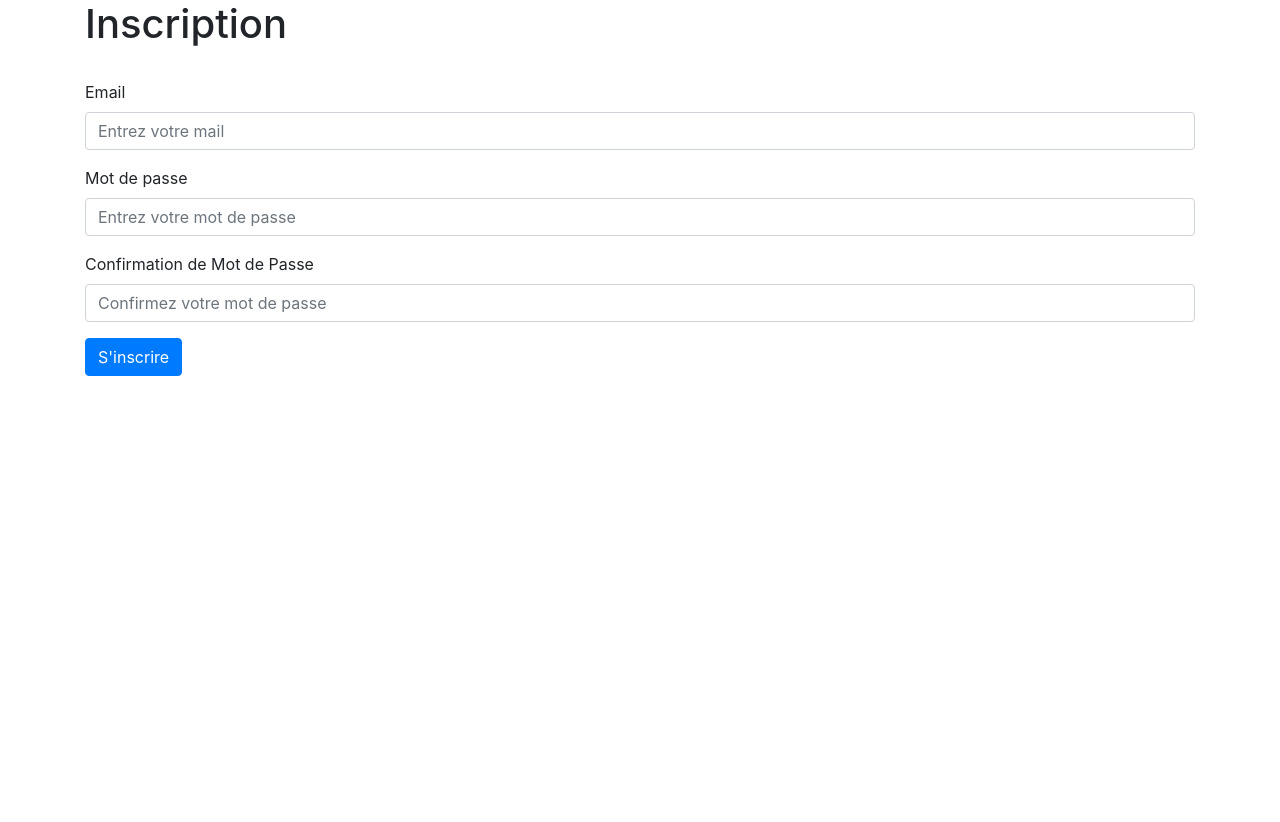
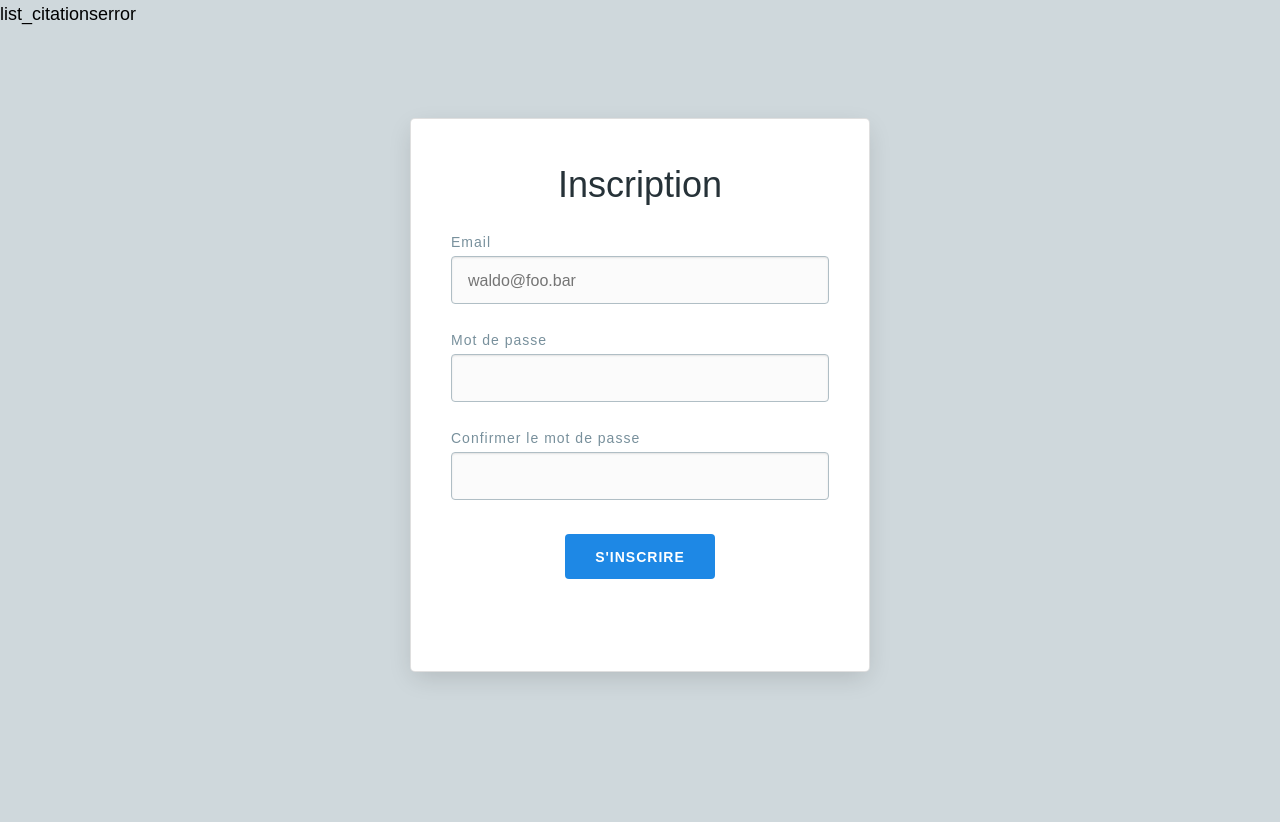
Before and after one commit to Fuzhyon/nosql_citations_python, a Flask app: page /inscription/ in a window 1280 px wide. Before the commit the page ends 376 px from the top, so only its background shows below. Run offline with Flask 2, Linux system fonts and the light colour scheme; some libraries are stand-ins or nearby versions.

Commit message:
feat: inscription utilisateur améliorée

```diff
--- a/app.py
+++ b/app.py
@@ -1,6 +1,7 @@
-from flask import Flask, render_template, request
+from flask import Flask, render_template, request, flash, jsonify
 from db import MongoDBConnector
 from flask_pymongo import PyMongo
+from passlib.hash import pbkdf2_sha256 as encryptor
 
 app = Flask(__name__)
 
@@ -43,6 +44,9 @@ def add_user():
     password = request.form['password']
     confirmation_pwd = request.form['confirmPassword']
     if password == confirmation_pwd:
+        password = encryptor.encrypt(password)
+        if bdd.mail_already_exist(mail):
+            return jsonify({"error":"Cette adresse mail existe déjà"}), 400
         bdd.add_user(mail, password)
     return render_template(page_index, list_citations=bdd.get_all_citations())
 
@@ -52,7 +56,7 @@ def launch_citation():
     return render_template('add_citation.html')
 
 
-@app.route('/add_citation/', methods=[ 'POST'])
+@app.route('/add_citation/', methods=['POST'])
 def add_citation():
     input_citation = request.form['text']
     input_author = request.form['author']
--- a/db.py
+++ b/db.py
@@ -1,3 +1,4 @@
+from flask import jsonify
 from pymongo import MongoClient
 
 
@@ -20,6 +21,9 @@ class MongoDBConnector:
     def get_user(self):
         return self._user.find_one()
 
+    def mail_already_exist(self, mail):
+        return self._user.find_one({"mail": mail})
+
     # CITATIONS
 
     def get_all_citations(self):
--- a/static/css/style.css
+++ b/static/css/style.css
@@ -1,99 +1,178 @@
-table {
-border: medium solid #000000;
-width: 50%;
+/*
+  Colors: http://getuicolors.com
+*/
+
+/* Setup */
+:root {
+  --black: #000000;
+  --almost-black: #263238;
+  --white: #ffffff;
+  --almost-white: #FBFBFB;
+  --grey-light: #CFD8DC;
+  --grey: #B0BEC5;
+  --grey-medium: #78909C;
+  --grey-dark: #455A64;
+  --primary: #1E88E5;
+  --primary-dark: #1976D2;
+  --secondary: #CFD8DC;
+  --secondary-dark: #B0BEC5;
+  --red: #EF4836;
 }
-td, th {
-border: thin solid #6495ed;
-width: 50%;
+
+* {
+  position: relative;
+  box-sizing: border-box;
 }
+
+body {
+  margin: 0;
+  font-family: sans-serif;
+  font-size: 18px;
+  line-height: 28px;
+  color: var(--black);
+  background: var(--grey-light);
+}
+
+/* Typography */
+.center {
+  text-align: center;
+}
+
+h1 {
+  margin: 0.5em 0 1em;
+  font-size: 26px;
+  line-height: 1.2;
+  color: var(--almost-black);
+}
+
+h2 {
+  margin: 0.5em 0 1em;
+  font-size: 20px;
+  line-height: 1.2;
+  color: var(--grey-dark);
+}
+
+p {
+  margin: 24px 0;
+}
+
+/* Cards */
+.card-wrapper {
+  margin: 0 auto;
+  padding: 90px 30px;
+  flex-wrap: wrap;
+  justify-content: center;
+  display: flex;
+}
+
+.card {
+  margin: 0 30px 60px;
+  padding: 20px 40px;
+  width: 460px;
+  box-shadow: 0 8px 26px -4px rgba(0,0,0,0.15);
+  border-radius: 5px;
+  background: var(--white);
+}
+
+@media only screen and (max-width: 520px) {
+  .card-wrapper {
+    padding: 30px 0 0;
+  }
+}
+
+@media only screen and (max-width: 520px) {
+  .card {
+    margin: 0 0 30px;
+    width: 100%;
+    border-radius: 0;
+  }
+}
+
+/* Forms */
+form {
+  transition: opacity .15s ease;
+}
+
+form.loading {
+  pointer-events: none;
+  opacity: 0.75;
+}
+
+label {
+  margin: 0 0 2px;
+  font-size: 14px;
+  line-height: 24px;
+  letter-spacing: 1px;
+  color: var(--grey-medium);
+  display: block;
+}
+
+.field {
+  margin: 0 0 24px;
+  padding: 11px 16px 9px;
+  width: 100%;
+  font-size: 16px;
+  line-height: 26px;
+  color: var(--almost-black);
+  border: 1px solid var(--grey);
+  border-radius: 4px;
+  box-shadow: inset 0 1px 2px rgba(0,0,0,0.1);
+  display: block;
+  background: var(--almost-white);
+  transition: border-color .15s ease;
+}
+
+.field:focus {
+  border-color: var(--grey-medium);
+  outline: none;
+}
+
+.error {
+  margin: 0;
+  font-size: 16px;
+  line-height: 26px;
+  text-align: center;
+  color: var(--red);
+}
+
+.error--hidden {
+  display: none;
+}
+
+/* Buttons */
 .btn {
+  margin: 0 0 24px;
+  padding: 11px 30px 10px;
+  font-size: 14px;
+  line-height: 24px;
+  text-transform: uppercase;
+  letter-spacing: 1px;
+  font-weight: 600;
+  text-decoration: none;
+  color: var(--white);
+  border: none;
+  border-radius: 4px;
+  outline: none;
+  cursor: pointer;
   display: inline-block;
-  padding: 12px 24px;
-  background: rgb(220,220,220);
-  font-weight: bold;
-  color: rgb(120,120,120);
-  border: none;
-  outline: none;
-  border-radius: 3px;
-  cursor: pointer;
-  transition: ease .3s;
+  background: var(--primary);
+  transition: color .15s ease, background-color .15s ease;
 }
 
 .btn:hover {
-  background: #8BC34A;
-  color: #ffffff;
-}
-.label-txt {
-  position: absolute;
-  top: -1.6em;
-  padding: 10px;
-  font-family: sans-serif;
-  font-size: .8em;
-  letter-spacing: 1px;
-  color: rgb(120,120,120);
-  transition: ease .3s;
-}
-.label {
-  display: block;
-  position: relative;
-  margin: 40px 0px;
-}
-.input {
-  width: 100%;
-  padding: 10px;
-  background: transparent;
-  border: none;
-  outline: none;
+  background: var(--primary-dark);
 }
 
-    body,html{
-    height: 100%;
-    width: 100%;
-    margin: 0;
-    padding: 0;
-    background: #e74c3c !important;
-    }
+.btn--secondary {
+  color: var(--almost-black);
+  background: var(--secondary);
+}
 
-    .searchbar{
-    margin-bottom: auto;
-    margin-top: auto;
-    height: 60px;
-    background-color: #353b48;
-    border-radius: 30px;
-    padding: 10px;
-    }
+.btn--secondary:hover {
+  background: var(--secondary-dark);
+}
 
-    .search_input{
-    color: white;
-    border: 0;
-    outline: 0;
-    background: none;
-    width: 0;
-    caret-color:transparent;
-    line-height: 40px;
-    transition: width 0.4s linear;
-    }
-
-    .searchbar:hover > .search_input{
-    padding: 0 10px;
-    width: 450px;
-    caret-color:red;
-    transition: width 0.4s linear;
-    }
-
-    .searchbar:hover > .search_icon{
-    background: white;
-    color: #e74c3c;
-    }
-
-    .search_icon{
-    height: 40px;
-    width: 40px;
-    float: right;
-    display: flex;
-    justify-content: center;
-    align-items: center;
-    border-radius: 50%;
-    color:white;
-    text-decoration:none;
-    }
+input[type=submit] {
+  margin: 34px auto 24px;
+  display: block;
+}
--- a/templates/add_citation.html
+++ b/templates/add_citation.html
@@ -24,8 +24,7 @@
       <input name="langue" type="text" class="form-control" id="langue" placeholder="Dans quelle langage ?">
     </div>
   <button onclick="add_citation()" type="submit" class="btn btn-primary">Ajouter</button>
+</form>
 
-</form>
-<button onclick="index()" class="btn btn-primary">Annuler</button>
 </body>
 {% endblock %}
--- a/templates/auth/inscription.html
+++ b/templates/auth/inscription.html
@@ -1,27 +1,31 @@
 {% extends "base.html" %}
 {% block content %}
-<body>
-<div class="container">
-  <h1>Inscription</h1>
-  <br>
-  <form method="post">
-    <div class="form-group">
-      <label for="exampleInputEmail1">Email</label>
-      <input name="email" type="email" class="form-control" id="email" aria-describedby="emailHelp" placeholder="Entrez votre mail" required>
+<link rel="stylesheet" href="/static/css/style.css">
+<link rel="stylesheet" href="/static/css/normalize.css">
+  <div class="card-wrapper">
+
+    <div class="card">
+
+    <h1 class="center">Inscription</h1>
+
+      <form method="post">
+
+        <label for="email">Email</label>
+        <input type="email" name="email" id="email" placeholder="waldo@foo.bar" class="field" required>
+
+        <label for="email">Mot de passe</label>
+        <input type="password" name="password" id="password" class="field" required>
+
+        <label for="email">Confirmer le mot de passe</label>
+        <input type="password" name="confirmPassword" id="confirmPassword" class="field" required>
+
+        <p class="error error--hidden"></p>
+
+        <input type="submit" onclick="add_user()" value="S'inscrire" class="btn">
+
+      </form>
+      <p></p>
     </div>
-    <div class="form-group">
-      <label for="exampleInputPassword1">Mot de passe</label>
-      <input name="password" type="password" class="form-control" id="password" placeholder="Entrez votre mot de passe" required>
-    </div>
-    <div class="form-group">
-      <label for="exampleInputPassword1">Confirmation de Mot de Passe</label>
-      <input name="confirmPassword" type="password" class="form-control" id="confirmPassword" placeholder="Confirmez votre mot de passe" required>
-    </div>
-    <input onclick="add_user()" type="submit" class="btn btn-primary" value="S'inscrire"/>
-  </form>
-  {% if error %}
-    <p class="error"><strong>Erreur:</strong> {{ error }}
-  {% endif %}
-</div>
-</body>
+  </div>
+
 {% endblock %}
--- a/templates/base.html
+++ b/templates/base.html
@@ -3,7 +3,8 @@
 <link href="//maxcdn.bootstrapcdn.com/bootstrap/4.1.1/css/bootstrap.min.css" rel="stylesheet" id="bootstrap-css">
 <script src="//maxcdn.bootstrapcdn.com/bootstrap/4.1.1/js/bootstrap.min.js"></script>
 <script src="//cdnjs.cloudflare.com/ajax/libs/jquery/3.2.1/jquery.min.js"></script>
-<link rel="stylesheet" href="https://use.fontawesome.com/releases/v5.1.0/css/all.css" integrity="sha384-lKuwvrZot6UHsBSfcMvOkWwlCMgc0TaWr+30HWe3a4ltaBwTZhyTEggF5tJv8tbt" crossorigin="anonymous">
+<link rel="stylesheet" href="https://use.fontawesome.com/releases/v5.1.0/css/all.css" integrity="sha384-lKuwvrZot6UHsBSfcMvOkWwlCMgc0TaWr+30HWe3a4ltaBwTZhyTEggF5tJv8tbt" crossorigin="anonymous">list_citationserror
+
 <head>
     <meta charset="UTF-8">
     <meta name="viewport" content="width=device-width, initial-scale=1.0">
--- a/templates/index.html
+++ b/templates/index.html
@@ -64,6 +64,7 @@
             <td>{{elem.oeuvre}}</td>
             <td>{{elem.date}}</td>
             <td>{{elem.langue}}</td>
+            <td><input type="checkbox" name="fav"/></td>
         </tr>
 
         {% endfor %}
```
Also changed, not shown: static/css/normalize.css (added).
